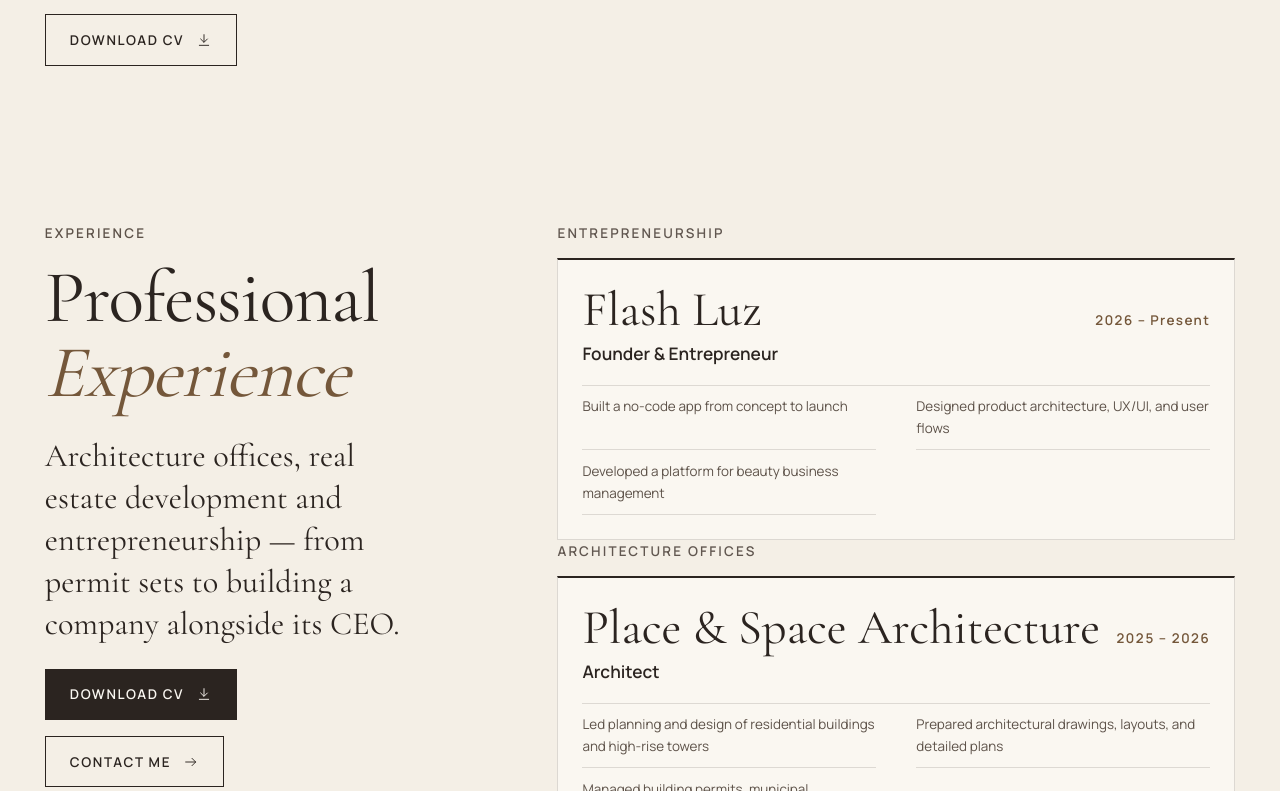
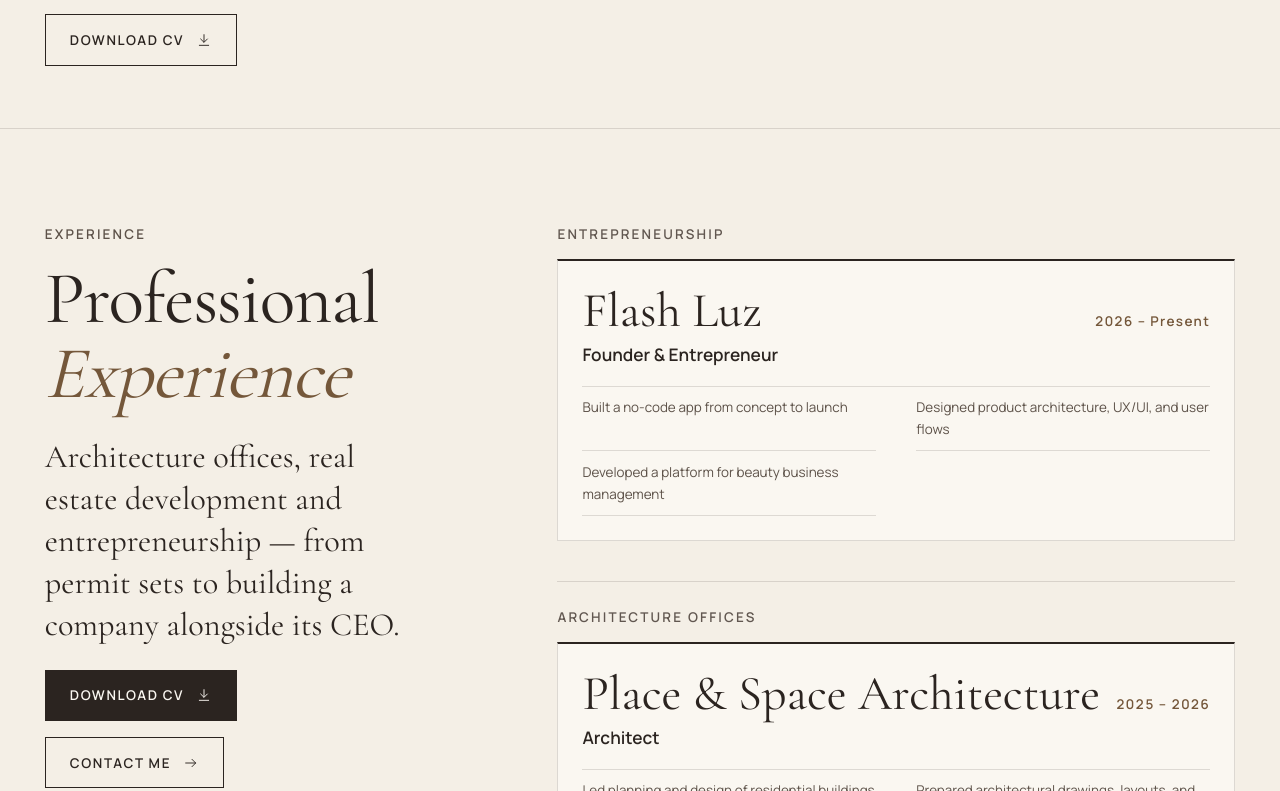
Before and after one commit to flashluzil-stack/nicole-portfolio, a React (Vite) app: page / in a window 1280 px wide. Shown: the part 689-1480 px from the top of the page. Built offline with nearby package versions, Linux system fonts and the light colour scheme; a web font is replaced by a local one.

Commit message:
Home: thin divider lines between sections and experience groups
Co-Authored-By: Claude Opus 5.5 <noreply@anthropic.com>
Claude-Session: https://claude.ai/code/session_01VAdxmxobWLKmSvaW2GYEHQ

```diff
--- a/src/styles/pages.css
+++ b/src/styles/pages.css
@@ -2300,3 +2300,13 @@
 .skill-groups__items {
   color: var(--ink-soft);
 }
+
+/* Home: a thin line between each section, and between the experience groups */
+.home-hero ~ section {
+  border-top: 1px solid var(--line);
+}
+.experience__body > .experience__label:not(:first-child) {
+  margin-top: var(--space-l);
+  padding-top: var(--space-m);
+  border-top: 1px solid var(--line);
+}
```
